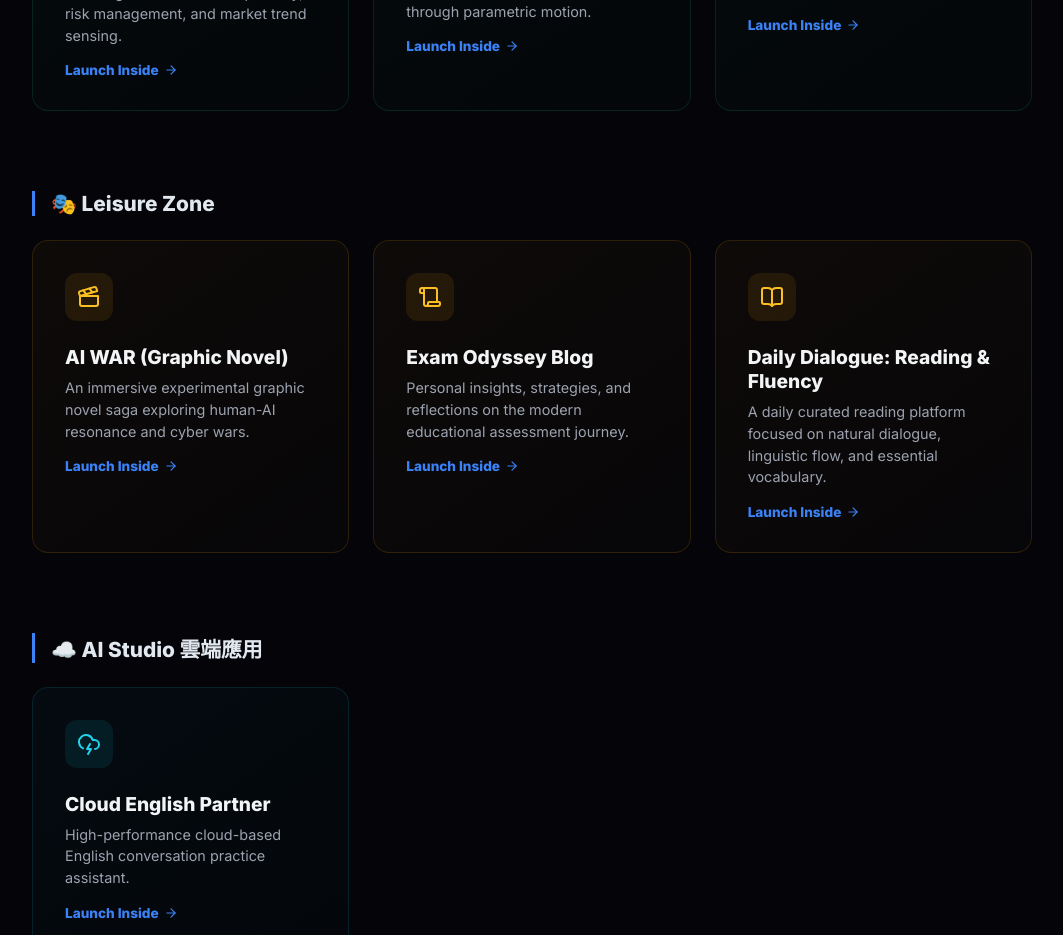
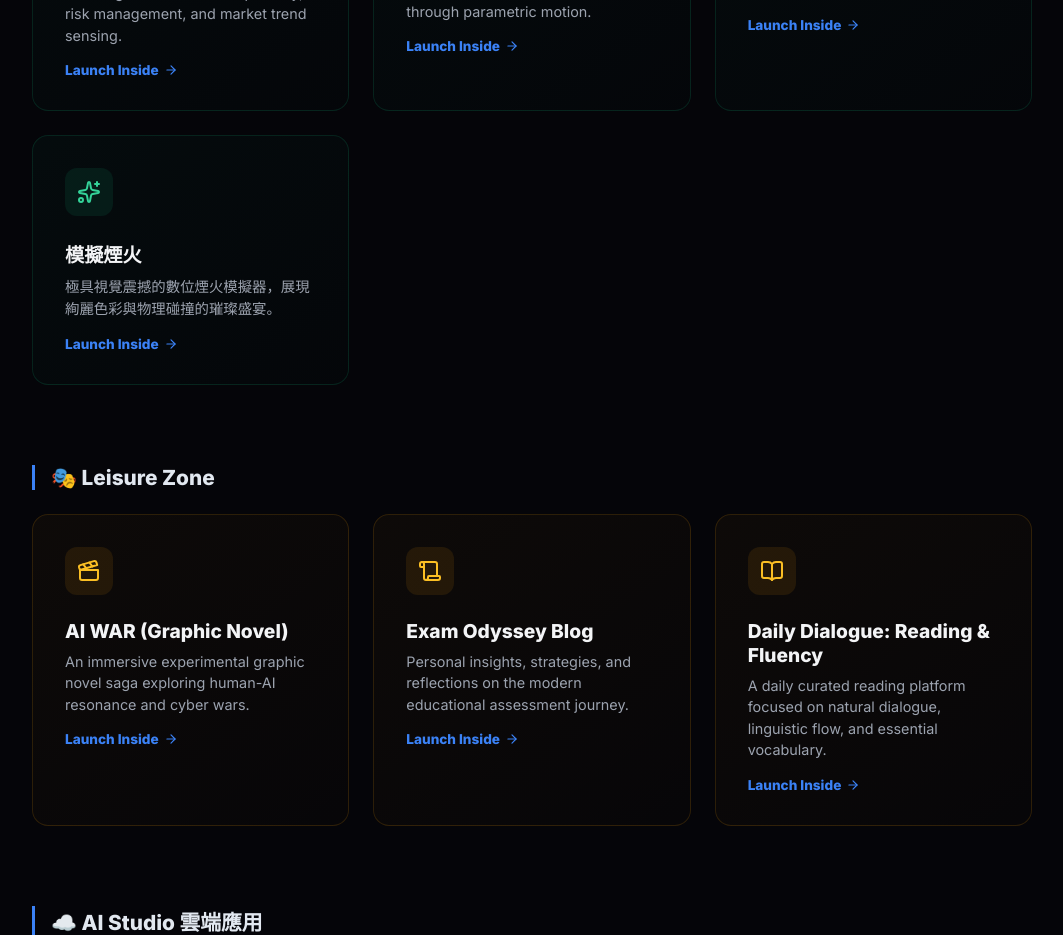
Before and after one commit to toydogcat/luna-ai, a React (Vite) app: page / in a window 1280 px wide. Shown: the part 4340-5275 px from the top of the page, without its empty margins (58-1121 px from the left). Built offline with nearby package versions, Linux system fonts and the light colour scheme.

Commit message:
feat: add '模擬煙火' project with description and update resources

```diff
--- a/src/App.jsx
+++ b/src/App.jsx
@@ -197,6 +197,12 @@ const PROJECT_CATEGORIES = [
         translationKey: 'projects.simTrustEvolution',
         url: 'https://toydogcat.github.io/sim-trust-evolution/',
         icon: <Users size={24} />
+      },
+      {
+        id: 'sim-fireworks',
+        translationKey: 'projects.simFireworks',
+        url: 'https://toydogcat.github.io/sim-fireworks/',
+        icon: <Sparkles size={24} />
       }
     ]
   },
--- a/src/i18n.js
+++ b/src/i18n.js
@@ -389,6 +389,10 @@ const resources = {
           title: '信任的演化',
           desc: '一個關於博弈論的互動式指南，探索我們為什麼以及如何相互信任。'
         },
+        simFireworks: {
+          title: '模擬煙火',
+          desc: '極具視覺震撼的數位煙火模擬器，展現絢麗色彩與物理碰撞的璀璨盛宴。'
+        },
         cognitiveAssessment: {
           title: '認知功能輔助篩檢系統',
           desc: '專業臨床輔照版。整合台灣本土 MMSE、MoCA、畫鐘測驗 (CDT) 與 CASI，並搭配 Gemini 智慧合成評估報告。'
@@ -452,3 +456,4 @@ i18n
   });
 
 export default i18n;
+i18n;
```
